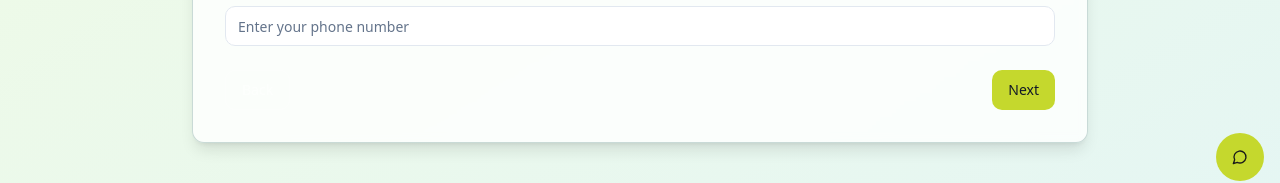
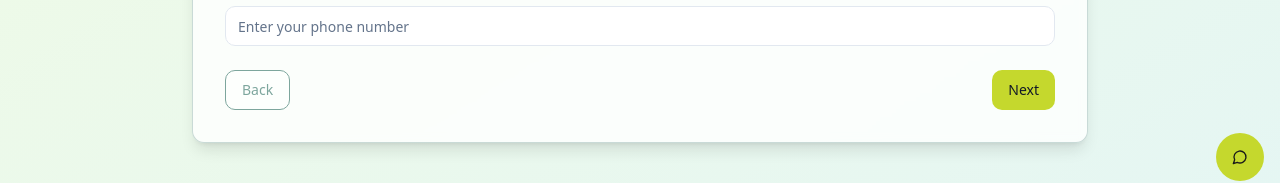
Before and after one commit to zanybarlee/ai-apply-assistant, a React (Vite) app: page / in a window 1280 px wide. Shown: the part 603-786 px from the top of the page. Built offline with nearby package versions, Linux system fonts and the light colour scheme.

Commit message:
Improve Back Button Visibility
Enhanced the visibility of the back button in the FormNavigation component to improve user experience.
[skip gpt_engineer]

```diff
--- a/src/components/ApplicationForm/FormNavigation.tsx
+++ b/src/components/ApplicationForm/FormNavigation.tsx
@@ -14,7 +14,7 @@ export const FormNavigation = ({ currentStep, onNext, onBack }: FormNavigationPr
         variant="outline"
         onClick={onBack}
         disabled={currentStep === 0}
-        className="bg-transparent border-white/30 text-white hover:bg-white/10 transition-all duration-200"
+        className="bg-white border-secondary text-secondary hover:bg-secondary/10 transition-all duration-200"
       >
         Back
       </Button>
```
